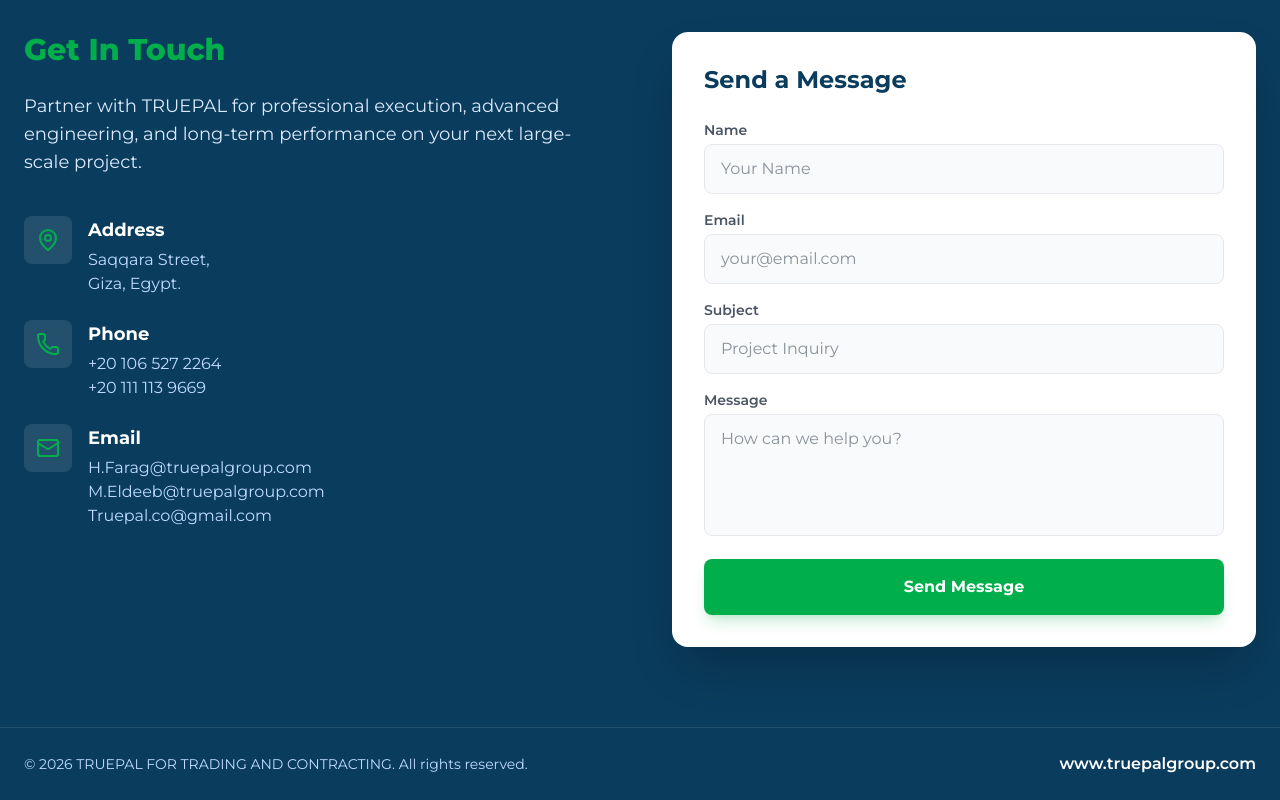
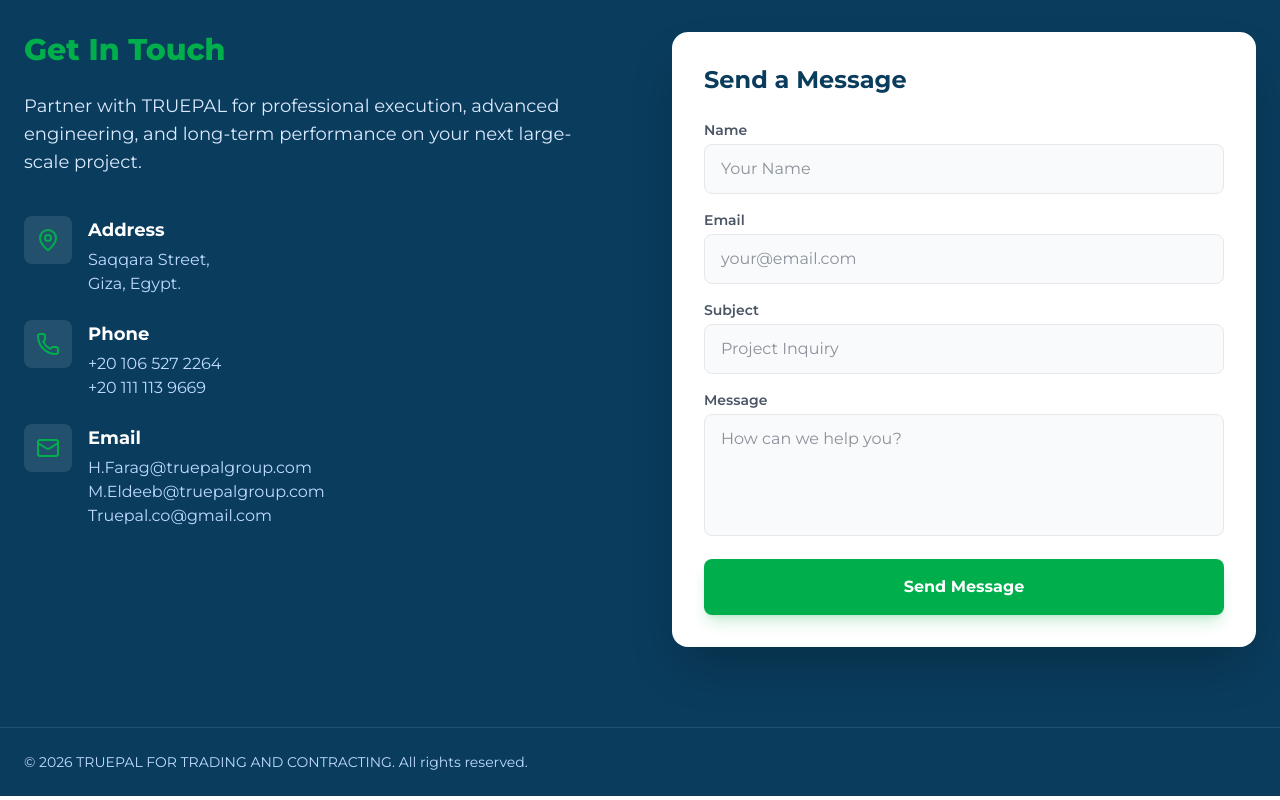
Before and after one commit to EmaddMahfouz/Truepal, a React (Vite) app: page /services/1 in a window 1280 px wide. Shown: the part 4794-5594 px from the top of the page. Built offline with nearby package versions, Linux system fonts and the light colour scheme.

Commit message:
refactor: remove external website link from footer

```diff
--- a/src/components/ContactFooter.tsx
+++ b/src/components/ContactFooter.tsx
@@ -152,9 +152,6 @@
         <p className="text-blue-200 text-sm mb-4 md:mb-0">
           © {new Date().getFullYear()} TRUEPAL FOR TRADING AND CONTRACTING. All rights reserved.
         </p>
-        <a href="https://www.truepalgroup.com" className="font-semibold hover:text-truepal-green transition-colors">
-          www.truepalgroup.com
-        </a>
       </div>
     </footer>
   );
```
